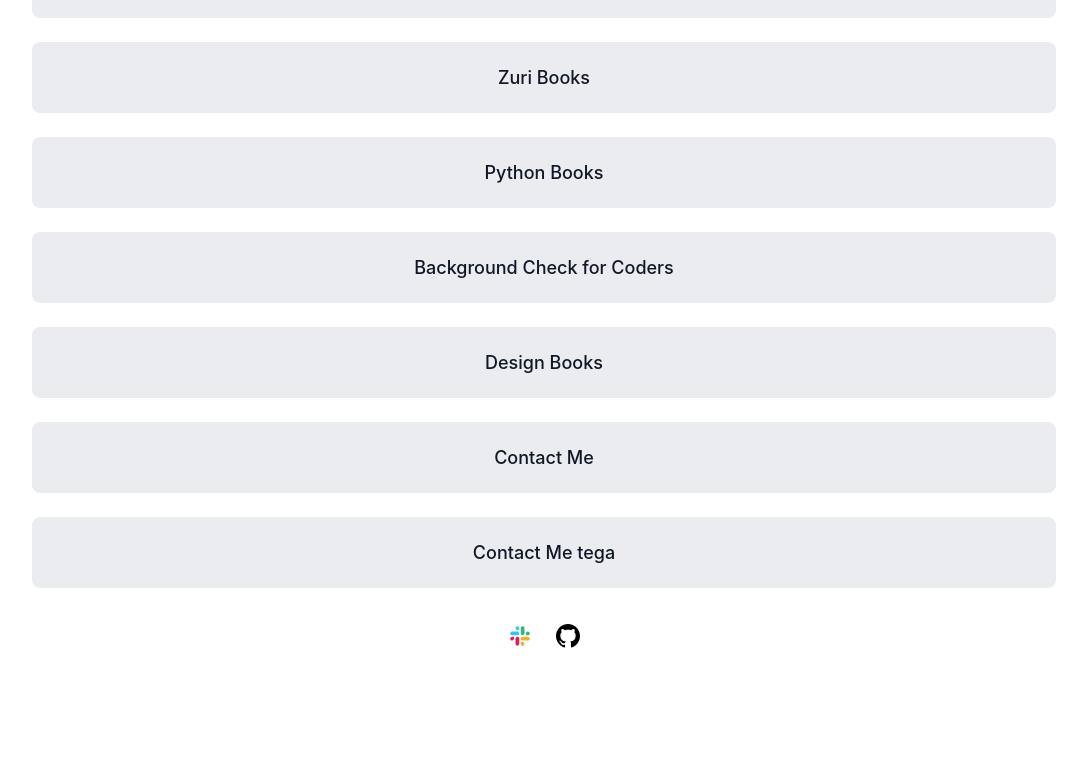
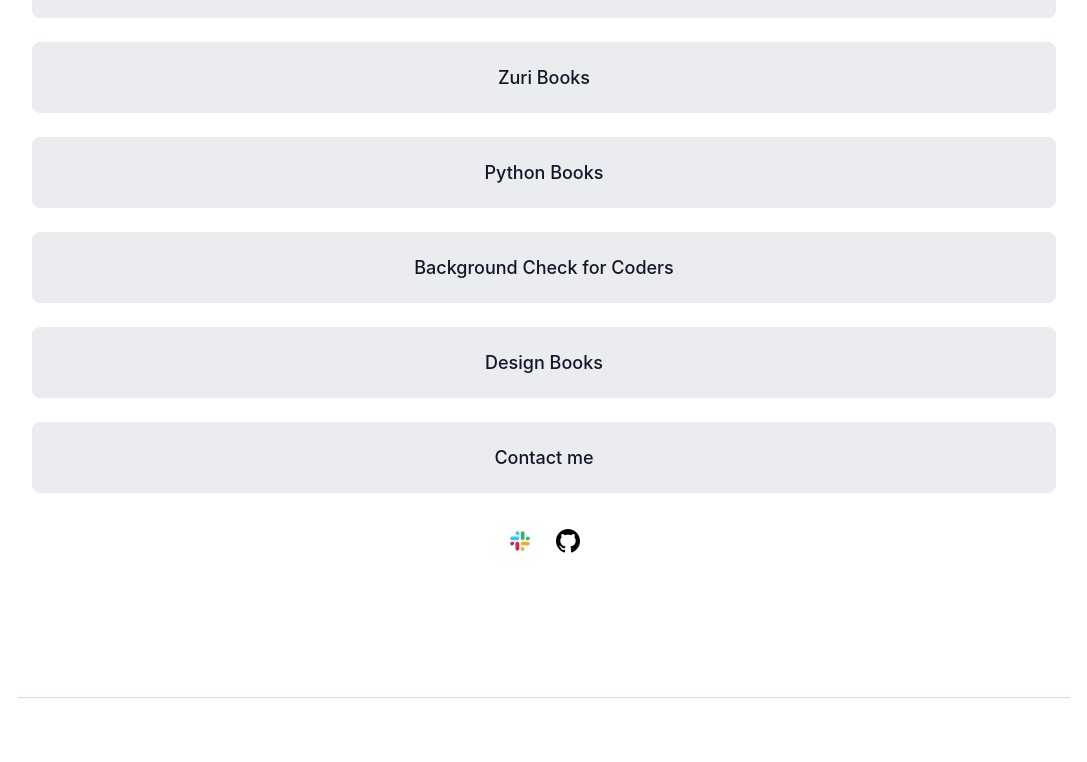
Before and after one commit to arcteggzz/zuri-personal-profile, a React (Create React App) app: page / in a window 1280 px wide. Shown: the part 475-1237 px from the top of the page, without its empty margins (96-1183 px from the left). Built offline with nearby package versions, Linux system fonts and the light colour scheme.

Commit message:
fix:fixed hosting issues

```diff
--- a/src/Components/Links.jsx
+++ b/src/Components/Links.jsx
@@ -19,17 +19,7 @@ function Links() {
             )
           })
         }
-        <div className="">
-          <a
-            className="link"
-            href = "/contact"
-            id= "contact"
-            rel="noreferrer"
-          >
-            Contact Me
-          </a>
-        </div>
-        <div><Link to="/contact" className="link">Contact Me tega</Link></div>
+        <div><Link to="/contact" className="link">Contact me</Link></div>
       </div>
       <svg width="1216" height="72" viewBox="0 0 1216 72" fill="none" xmlns="http://www.w3.org/2000/svg">
         <rect width="1216" height="72" fill="white"/>
--- a/src/Contact.jsx
+++ b/src/Contact.jsx
@@ -19,7 +19,7 @@ function Contact() {
                     </div>
                     <div className='text-name-field'>
                         <label for="last_name">Last name</label>
-                        <input id="first_name" type="text" placeholder="Enter your last name" required pattern="^[a-zA-Z]{3,8}\s[a-zA-Z]{3,8}" />
+                        <input id="last_name" type="text" placeholder="Enter your last name" required pattern="^[a-zA-Z]{3,8}\s[a-zA-Z]{3,8}" />
                     </div>
                 </div>
 
```
